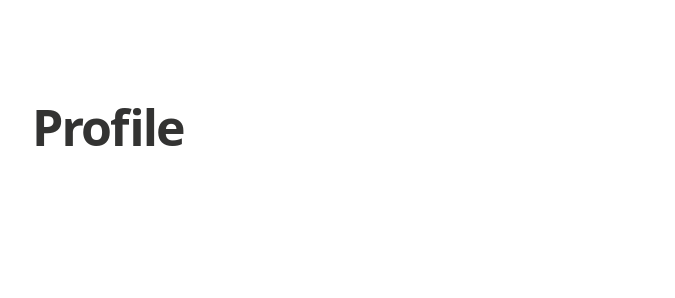
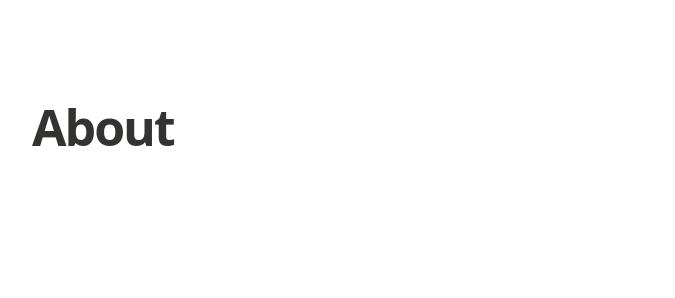
Before and after one commit to hanish3464/hanish3464.github.io, a Jekyll site: the page built from about.md, in a window 1280 px wide. Shown: the top 298 px of the page, without its empty margins (288-963 px from the left). Built offline with Jekyll 4.4.1, drawn with Linux system fonts in a browser that asks for light colours; nearby versions of some CDN libraries; some web fonts are replaced.

Commit message:
Update and rename profile.md to about.md

```diff
--- a/profile.md
+++ b/about.md
@@ -1,7 +1,7 @@
 ---
 layout: page
-title: Profile
-permalink: /profile/
+title: About
+permalink: /about/
 ---
 
 # 소개
```
